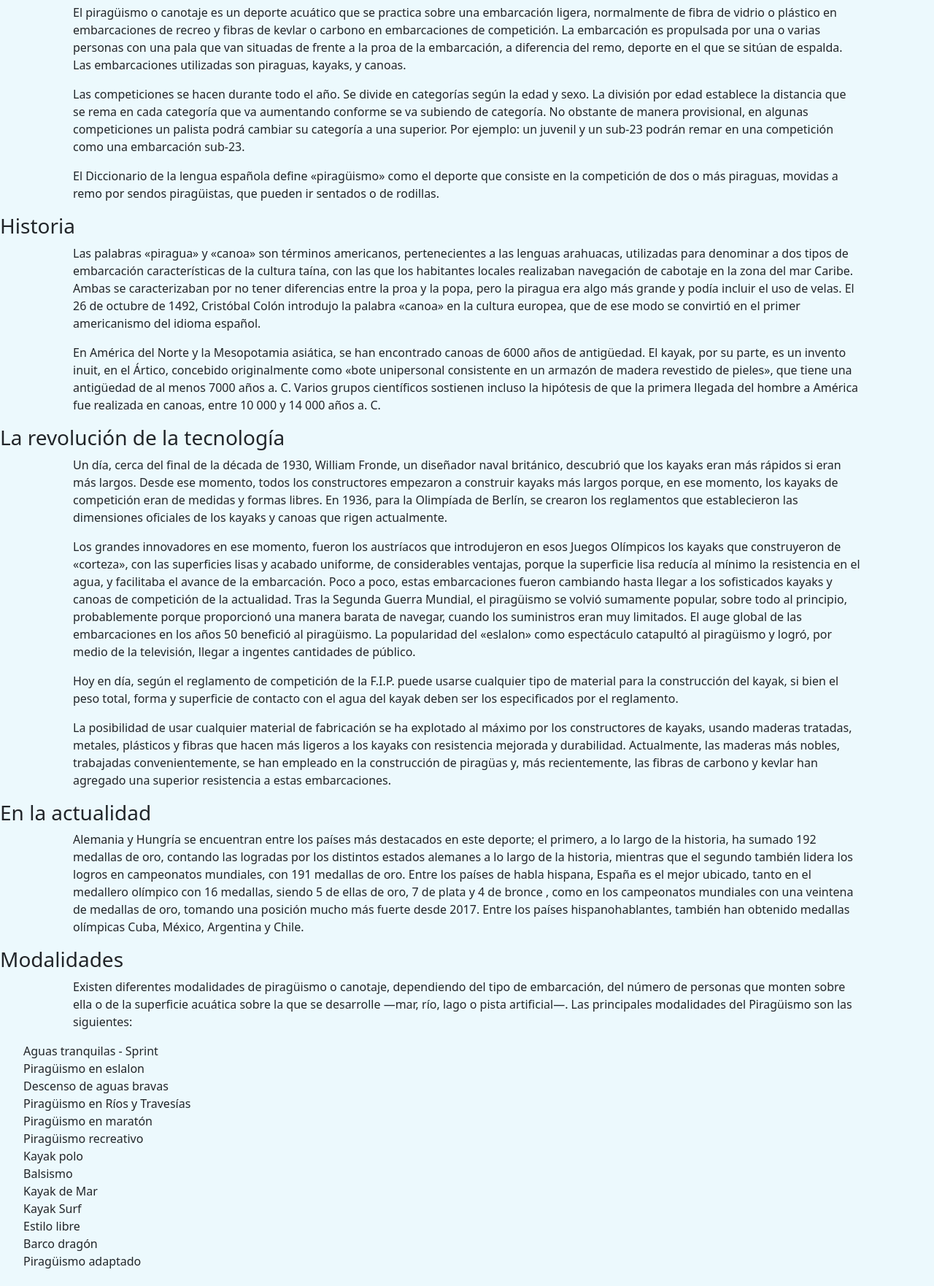
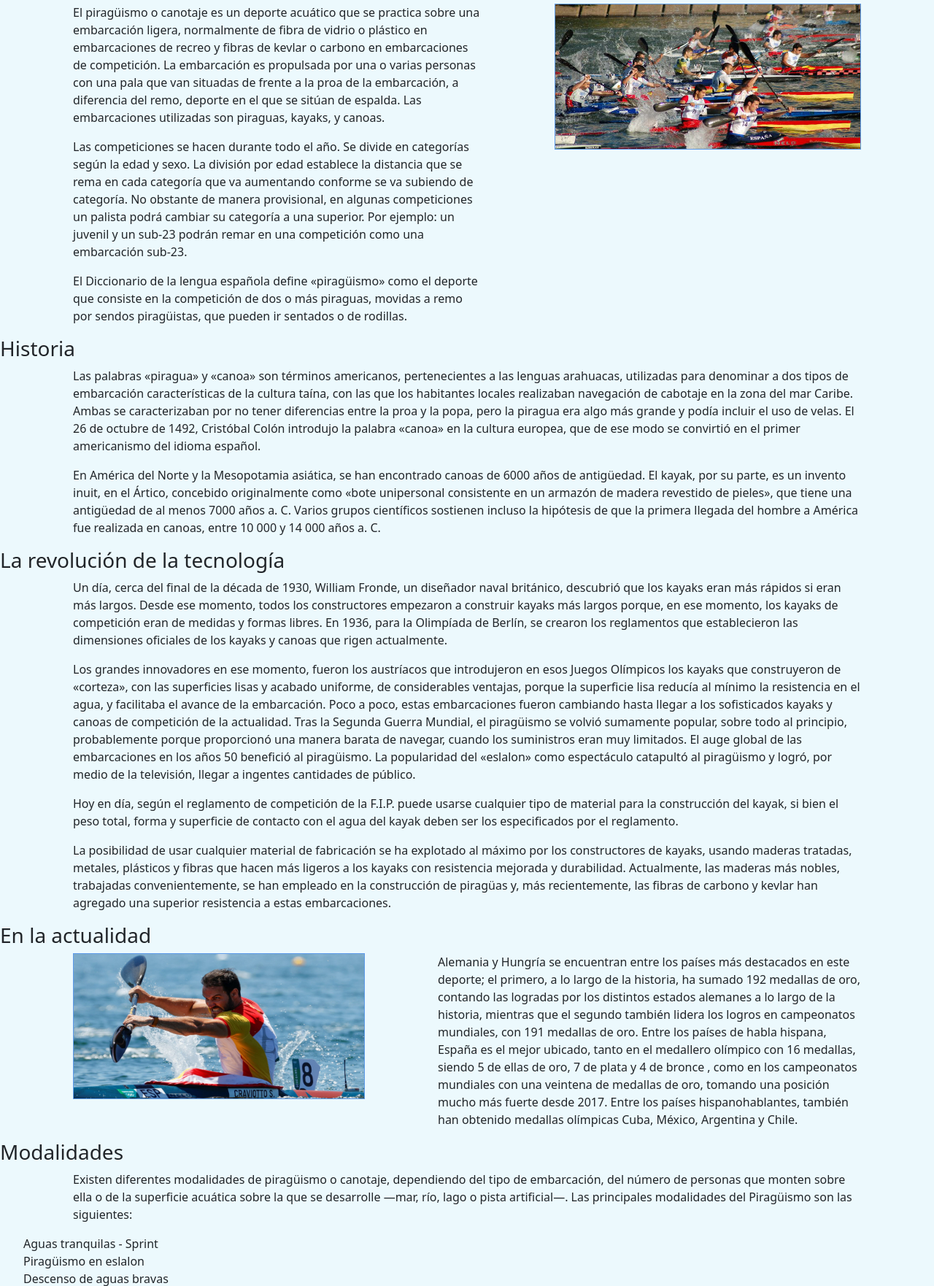
Before and after one commit to Renzo-Pereira/entrega-repositorio, a website: page Pages/Historia.html in a window 1280 px wide. Shown: the part 349-2111 px from the top of the page at 73% size. Drawn offline with nearby package versions, Linux system fonts and the light colour scheme.

Commit message:
Cuarta modificacion pre entrega

```diff
--- a/Pages/Historia.html
+++ b/Pages/Historia.html
@@ -84,26 +84,44 @@
         <section class="PaginaHistoria">
             <article class="El-Piragüismo-o-Canotaje">
                 <h2>El Piragüismo o Canotaje</h2>
-
+                <div class="PrimerImagenH">
+                    <div class="Texto">
                         <p>
-                    El piragüismo o canotaje es un deporte acuático que se practica sobre una embarcación ligera,
-                    normalmente de fibra de vidrio o plástico en embarcaciones de recreo y fibras de kevlar o carbono en
-                    embarcaciones de competición. La embarcación es propulsada por una o varias personas con una pala
-                    que van situadas de frente a la proa de la embarcación, a diferencia del remo, deporte en el que se
+                            El piragüismo o canotaje es un deporte acuático que se practica sobre una embarcación
+                            ligera,
+                            normalmente de fibra de vidrio o plástico en embarcaciones de recreo y fibras de kevlar o
+                            carbono en
+                            embarcaciones de competición. La embarcación es propulsada por una o varias personas con una
+                            pala
+                            que van situadas de frente a la proa de la embarcación, a diferencia del remo, deporte en el
+                            que
+                            se
                             sitúan de espalda. Las embarcaciones utilizadas son piraguas, kayaks, y canoas.
                         </p>
                         <p>
-                    Las competiciones se hacen durante todo el año. Se divide en categorías según la edad y sexo. La
-                    división por edad establece la distancia que se rema en cada categoría que va aumentando conforme se
-                    va subiendo de categoría. No obstante de manera provisional, en algunas competiciones un palista
-                    podrá cambiar su categoría a una superior. Por ejemplo: un juvenil y un sub-23 podrán remar en una
+                            Las competiciones se hacen durante todo el año. Se divide en categorías según la edad y
+                            sexo. La
+                            división por edad establece la distancia que se rema en cada categoría que va aumentando
+                            conforme se
+                            va subiendo de categoría. No obstante de manera provisional, en algunas competiciones un
+                            palista
+                            podrá cambiar su categoría a una superior. Por ejemplo: un juvenil y un sub-23 podrán remar
+                            en
+                            una
                             competición como una embarcación sub-23.
                         </p>
                         <p>
                             El Diccionario de la lengua española define «piragüismo» como el deporte que consiste en la
-                    competición de dos o más piraguas, movidas a remo por sendos piragüistas, que pueden ir sentados o
+                            competición de dos o más piraguas, movidas a remo por sendos piragüistas, que pueden ir
+                            sentados
+                            o
                             de rodillas.
                         </p>
+                    </div>
+                    <div class="Imagen">
+                        <img src="../IMG/piraguismo_0.jpg" alt="Imagen del deporte">
+                    </div>
+                </div>
             </article>
 
             <!--    Historia    -->
@@ -172,7 +190,8 @@
 
             <article class="En la actualidad">
                 <h3>En la actualidad</h3>
-
+<div class="SegundaImagenH">
+    <div class="Texto">
                 <p>
                     Alemania y Hungría se encuentran entre los países más destacados en este deporte; el primero, a lo
                     largo de la historia, ha sumado 192 medallas de oro, contando las logradas por los distintos estados
@@ -183,6 +202,11 @@
                     más fuerte desde 2017. Entre los países hispanohablantes, también han obtenido medallas olímpicas
                     Cuba, México, Argentina y Chile.
                 </p>
+            </div>
+            <div class="Imagen">
+                <img src="../IMG/piraguismo_1.jpg" alt="Imegen de deportista">
+        </div>
+    </div>
             </article>
 
             <!--    Modalidades    -->
--- a/scss/styles4.scss
+++ b/scss/styles4.scss
@@ -272,6 +272,25 @@ h2{
 /* ---------------------------------------------------------------------------------------------------- */
 /*  */
 
+/* ---------------------------------------------------------------------------------------------------- */
+/*  */
+/* ----------------------------------------------------------------------------------------------------Historia */
+
+.PrimerImagenH{
+    img{
+        width: 375px;
+    }
+}
+
+.SegundaImagenH{
+    img{
+        width: 375px;
+    }
+}
+
+/*  */
+/* ---------------------------------------------------------------------------------------------------- */
+/*  */
 }
 
 
@@ -463,24 +482,74 @@ display: inline;
     }
 }
 
+.PrimerImagenH{
+    display: flex;
+    flex-direction: row;
+
+    .Texto{
+        display: flex;
+        flex-direction: column;
+    }
+
+    .Imagen{
+        padding-right: 100px;
+    }
+
+    img{
+        border: 0.1rem solid rgb(94, 155, 234);
+        width: 420px;
+        height: 200px;
+    }
+}
+
+.PaginaHistoria{
+    p{
+        padding-right: 100px;
+        padding-left: 100px;
+    }
+}
+
+.SegundaImagenH{
+    display: flex;
+    flex-direction: row-reverse;
+
+    .Texto{
+        display: flex;
+        flex-direction: column;
+        justify-content: center;
+    }
+
+    .Imagen{
+        padding-left: 100px;
+    }
+
+    img{
+        border: 0.1rem solid rgb(94, 155, 234);
+        width: 400px;
+        height: 200px;
+    }
+}
+
 /*  */
 /* ---------------------------------------------------------------------------------------------------- */
 /*  */
 
-}
-
-
-
-
-
 /* ---------------------------------------------------------------------------------------------------- */
 /*  */
-/* ----------------------------------------------------------------------------------------------------Tienda Oficiales */
+/* ----------------------------------------------------------------------------------------------------Galeria */
 
+    .gridGaleria{
+        img{
+            width: 360px;
+            height: 209px;
+        }
+    }
 
 /*  */
 /* ---------------------------------------------------------------------------------------------------- */
 /*  */
+}
+
 
 
 
```
Also changed, not shown: Pages/Galeria.html (+25 -30 lines), IMG/piraguismo_0.jpg (added), IMG/piraguismo_1.jpg (added), css/styles4.css. Lines whose indentation alone changed are shown as unchanged.
